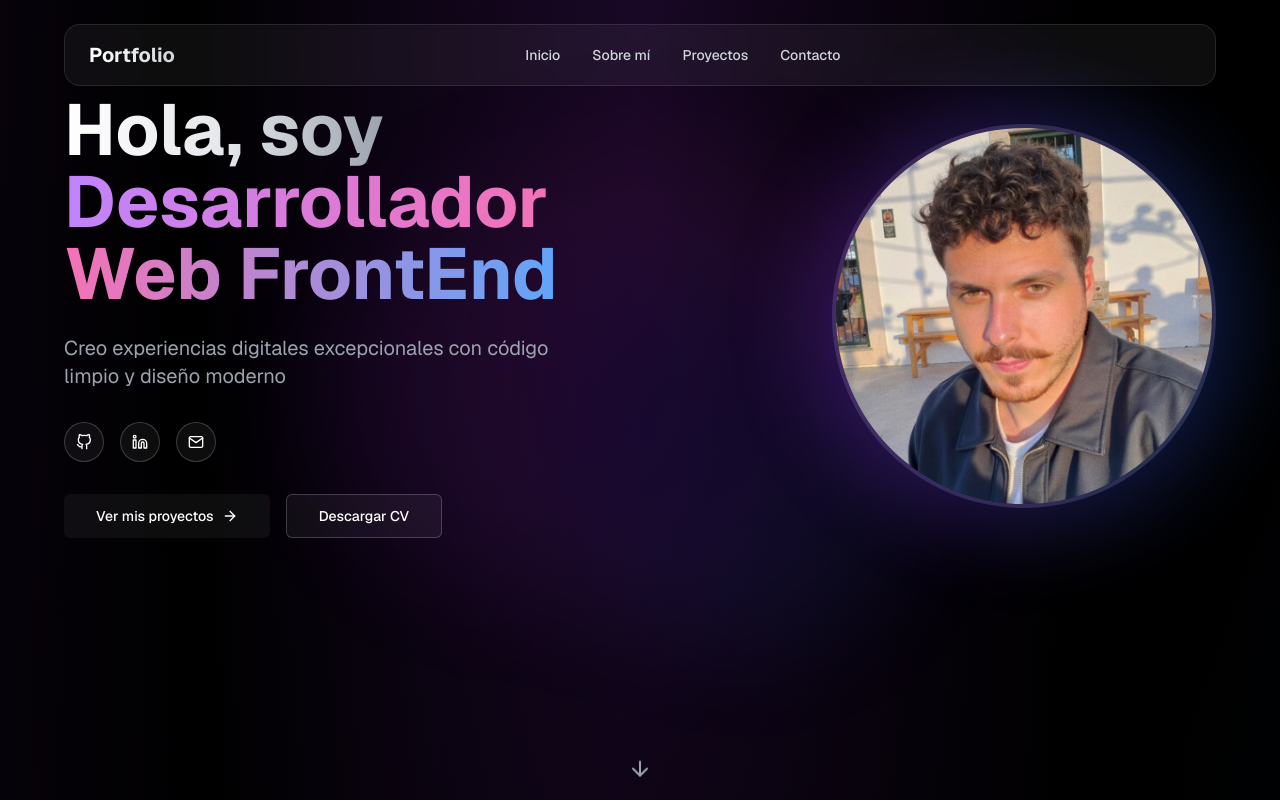
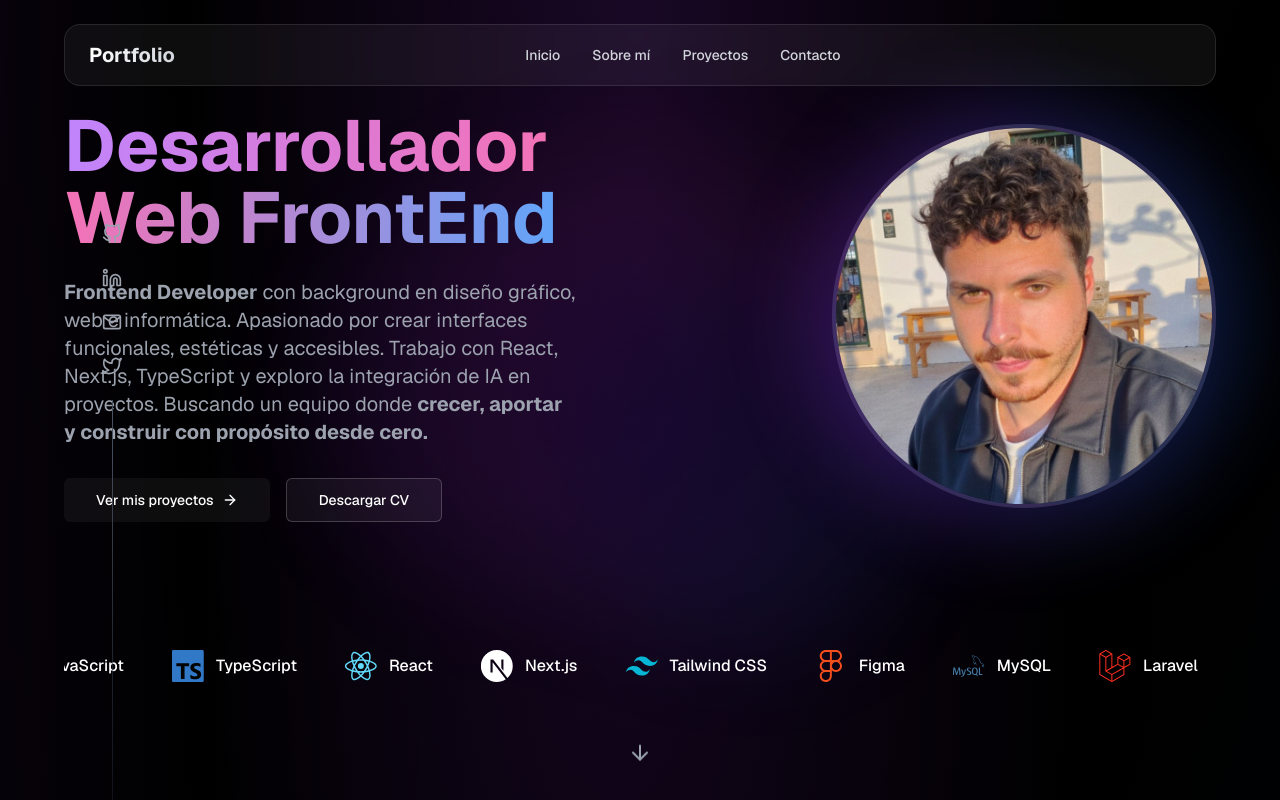
Before and after one commit to envyx10/mi-portfolio, a Next.js app: page / in a window 1280 px wide. Shown: the top 800 px of the page. Built offline with nearby package versions, Linux system fonts and the light colour scheme.

Commit message:
feat: agregar barra lateral de redes sociales y optimizar animaciones iniciales

```diff
--- a/app/globals.css
+++ b/app/globals.css
@@ -97,16 +97,18 @@ body {
 }
 
 @keyframes scroll {
-  0% {
+  from {
     transform: translateX(0);
   }
-  100% {
-    transform: translateX(-50%);
+  to {
+    transform: translateX(-100%);
   }
 }
 
 .animate-scroll {
-  animation: scroll 30s linear infinite;
+  animation: scroll 60s linear infinite;
+  will-change: transform;
+  -webkit-animation: scroll 60s linear infinite;
 }
 
 .animate-scroll:hover {
--- a/app/page.tsx
+++ b/app/page.tsx
@@ -4,6 +4,7 @@ import { About } from "@/components/about"
 import { Projects } from "@/components/projects"
 import { Contact } from "@/components/contact"
 import { Footer } from "@/components/footer"
+import { SocialSidebar } from "@/components/social-sidebar"
 
 export default function Portfolio() {
   return (
@@ -12,6 +13,9 @@ export default function Portfolio() {
         {/* Background gradient */}
         <div className="absolute inset-0 bg-gradient-to-br from-purple-900/20 via-black to-blue-900/20" />
         <div className="absolute inset-0 bg-[radial-gradient(ellipse_at_top,_var(--tw-gradient-stops))] from-purple-900/20 via-black to-transparent" />
+
+        {/* Social Sidebar */}
+        <SocialSidebar />
 
         <div className="relative z-10">
           <Header />
--- a/components/header.tsx
+++ b/components/header.tsx
@@ -1,14 +1,14 @@
 "use client"
 
-import { useState, useEffect, useRef } from "react"
+import { useState, useEffect } from "react"
 import { FiMenu, FiX } from "react-icons/fi"
 import { Button } from "@/components/ui/button"
-import { gsap } from "gsap"
+import { useGsapInitialAnimation } from "@/hooks/use-gsap-initial"
 
 export function Header() {
   const [isMenuOpen, setIsMenuOpen] = useState(false)
   const [isScrolled, setIsScrolled] = useState(false)
-  const headerRef = useRef<HTMLElement>(null)
+  const headerRef = useGsapInitialAnimation(0) // Sin delay adicional - aparece primero
 
   useEffect(() => {
     const handleScroll = () => {
@@ -16,26 +16,6 @@ export function Header() {
     }
     window.addEventListener("scroll", handleScroll)
     return () => window.removeEventListener("scroll", handleScroll)
-  }, [])
-
-  useEffect(() => {
-    if (typeof window !== "undefined" && headerRef.current) {
-      // Animación inicial del header
-      gsap.fromTo(
-        headerRef.current,
-        {
-          y: -100,
-          opacity: 0,
-        },
-        {
-          y: 0,
-          opacity: 1,
-          duration: 1,
-          ease: "power2.out",
-          delay: 0.5,
-        }
-      )
-    }
   }, [])
 
   const navItems = [
--- a/components/hero.tsx
+++ b/components/hero.tsx
@@ -1,17 +1,23 @@
-"use client"
+"use client";
 
-import { FiArrowDown, FiGithub, FiLinkedin, FiMail, FiArrowRight } from "react-icons/fi"
-import { Button } from "@/components/ui/button"
-import { TechSlider } from "@/components/tech-slider"
-import { useGsapFadeInLeft, useGsapFadeInRight } from "@/hooks/use-gsap-scroll"
-import Image from 'next/image'
+import {
+  FiArrowDown,
+  FiArrowRight,
+} from "react-icons/fi";
+import { Button } from "@/components/ui/button";
+import { TechSlider } from "@/components/tech-slider";
+import { useGsapInitialAnimation } from "@/hooks/use-gsap-initial";
+import Image from "next/image";
 
 export function Hero() {
-  const leftContentRef = useGsapFadeInLeft()
-  const rightContentRef = useGsapFadeInRight()
+  const leftContentRef = useGsapInitialAnimation(0.1); // Pequeño delay después del header
+  const rightContentRef = useGsapInitialAnimation(0.2); // Pequeño delay después del contenido izquierdo
 
   return (
-    <section id="home" className="min-h-screen flex items-center justify-center px-4 pt-20 relative overflow-hidden">
+    <section
+      id="home"
+      className="min-h-screen flex items-center justify-center px-4 pt-20 relative overflow-hidden"
+    >
       {/* Animated background gradients */}
       <div className="absolute inset-0 opacity-15">
         <div className="absolute top-1/4 left-1/4 w-96 h-96 bg-purple-600/60 rounded-full mix-blend-multiply filter blur-3xl animate-blob"></div>
@@ -26,41 +32,17 @@ export function Hero() {
           <div ref={leftContentRef} className="space-y-8">
             <div>
               <h1 className="text-4xl md:text-6xl lg:text-7xl font-bold mb-6">
-                <span className="bg-gradient-to-r from-white via-gray-200 to-gray-400 bg-clip-text text-transparent">
-                  Hola, soy
-                </span>
-                <br />
                 <span className="bg-gradient-to-r from-purple-400 via-pink-400 to-blue-400 bg-clip-text text-transparent">
                   Desarrollador Web FrontEnd
                 </span>
               </h1>
               <p className="text-lg md:text-xl text-gray-400 leading-relaxed max-w-lg">
-                Creo experiencias digitales excepcionales con código limpio y diseño moderno
+                <b>Frontend Developer</b> con background en diseño gráfico, web e
+                informática. Apasionado por crear interfaces funcionales,
+                estéticas y accesibles. Trabajo con React, Next.js, TypeScript y
+                exploro la integración de IA en proyectos. Buscando un equipo
+                donde <b>crecer, aportar y construir con propósito desde cero.</b>
               </p>
-            </div>
-
-            <div className="flex items-center gap-4">
-              <Button
-                variant="outline"
-                size="icon"
-                className="rounded-full border-white/20 bg-white/5 hover:bg-white/10 hover:text-white text-white"
-              >
-                <FiGithub className="h-5 w-5" />
-              </Button>
-              <Button
-                variant="outline"
-                size="icon"
-                className="rounded-full border-white/20 bg-white/5 hover:bg-white/10 hover:text-white text-white"
-              >
-                <FiLinkedin className="h-5 w-5" />
-              </Button>
-              <Button
-                variant="outline"
-                size="icon"
-                className="rounded-full border-white/20 bg-white/5 hover:bg-white/10 hover:text-white text-white"
-              >
-                <FiMail className="h-5 w-5" />
-              </Button>
             </div>
 
             <div className="flex flex-col sm:flex-row gap-4">
@@ -71,7 +53,7 @@ export function Hero() {
                   document.getElementById("projects")?.scrollIntoView({
                     behavior: "smooth",
                     block: "start",
-                  })
+                  });
                 }}
               >
                 <span className="flex items-center gap-2">
@@ -90,7 +72,10 @@ export function Hero() {
           </div>
 
           {/* Right side - Profile image */}
-          <div ref={rightContentRef} className="flex justify-center lg:justify-end">
+          <div
+            ref={rightContentRef}
+            className="flex justify-center lg:justify-end"
+          >
             <div className="relative">
               <div className="absolute inset-0 bg-gradient-to-r from-purple-600 to-blue-600 rounded-full blur-2xl opacity-30 scale-110"></div>
               <div className="relative w-80 h-80 md:w-96 md:h-96 rounded-full overflow-hidden border-4 border-white/10 bg-gradient-to-br from-purple-900/20 to-blue-900/20">
@@ -118,5 +103,5 @@ export function Hero() {
         </div>
       </div>
     </section>
-  )
+  );
 }
--- /dev/null
+++ b/components/social-sidebar.tsx
@@ -0,0 +1,64 @@
+"use client"
+
+import { useRef } from "react"
+import { FiGithub, FiLinkedin, FiMail, FiTwitter } from "react-icons/fi"
+import { useGsapInitialAnimation } from "@/hooks/use-gsap-initial"
+import Link from 'next/link'
+
+export function SocialSidebar() {
+  const sidebarRef = useGsapInitialAnimation(0) // Sin delay adicional - aparece con el header
+
+  const socialLinks = [
+    {
+      name: "GitHub",
+      icon: <FiGithub className="h-5 w-5" />,
+      href: "https://github.com/tu-usuario",
+      color: "hover:text-white",
+    },
+    {
+      name: "LinkedIn",
+      icon: <FiLinkedin className="h-5 w-5" />,
+      href: "https://linkedin.com/in/tu-perfil",
+      color: "hover:text-blue-400",
+    },
+    {
+      name: "Email",
+      icon: <FiMail className="h-5 w-5" />,
+      href: "mailto:tu-email@ejemplo.com",
+      color: "hover:text-purple-400",
+    },
+    {
+      name: "Twitter",
+      icon: <FiTwitter className="h-5 w-5" />,
+      href: "https://twitter.com/tu-usuario",
+      color: "hover:text-cyan-400",
+    },
+  ]
+
+  return (
+    <div className="fixed left-[5%] xl:left-[8%] 2xl:left-[12%] top-[28%] z-50 hidden lg:block">
+      <div ref={sidebarRef} className="flex flex-col gap-6">
+        {socialLinks.map((link, index) => (
+          <Link
+            key={index}
+            href={link.href}
+            target="_blank"
+            rel="noopener noreferrer"
+            className={`text-gray-400 ${link.color} transition-all duration-300 hover:scale-125 transform relative group`}
+            title={link.name}
+          >
+            {link.icon}
+
+            {/* Tooltip sutil */}
+            <span className="absolute left-8 top-1/2 -translate-y-1/2 bg-gray-800 text-white text-xs px-2 py-1 rounded opacity-0 group-hover:opacity-100 transition-opacity duration-200 whitespace-nowrap pointer-events-none">
+              {link.name}
+            </span>
+          </Link>
+        ))}
+
+        {/* Línea decorativa extendida que va desde los iconos hasta abajo */}
+        <div className="w-px h-[70vh] bg-gradient-to-b from-gray-600 via-gray-700/50 to-transparent mx-auto"></div>
+      </div>
+    </div>
+  )
+}
--- a/components/tech-slider.tsx
+++ b/components/tech-slider.tsx
@@ -5,30 +5,36 @@ import {
   SiJavascript,
   SiReact,
   SiNextdotjs,
-  SiNodedotjs,
   SiTailwindcss,
   SiHtml5,
   SiCss3,
-  SiPython,
   SiGit,
   SiFigma,
-  SiMongodb,
-  SiPostgresql,
-  SiDocker
+  SiDocker,
+  SiMysql,
+  SiLaravel
 } from "react-icons/si"
-import { useGsapScrollAnimation } from "@/hooks/use-gsap-scroll"
+import { useGsapInitialAnimation } from "@/hooks/use-gsap-initial"
 
 export function TechSlider() {
-  const sliderRef = useGsapScrollAnimation()
+  const sliderRef = useGsapInitialAnimation(0.3) // Aparece después del hero
 
   const technologies = [
     {
-      name: "TypeScript",
-      logo: <SiTypescript className="w-8 h-8 text-[#3178C6]" />,
+      name: "HTML5",
+      logo: <SiHtml5 className="w-8 h-8 text-[#E34F26]" />,
+    },
+    {
+      name: "CSS3",
+      logo: <SiCss3 className="w-8 h-8 text-[#1572B6]" />,
     },
     {
       name: "JavaScript",
       logo: <SiJavascript className="w-8 h-8 text-[#F7DF1E]" />,
+    },
+    {
+      name: "TypeScript",
+      logo: <SiTypescript className="w-8 h-8 text-[#3178C6]" />,
     },
     {
       name: "React",
@@ -39,61 +45,44 @@ export function TechSlider() {
       logo: <SiNextdotjs className="w-8 h-8 text-white" />,
     },
     {
-      name: "Node.js",
-      logo: <SiNodedotjs className="w-8 h-8 text-[#8CC84B]" />,
-    },
-    {
       name: "Tailwind CSS",
       logo: <SiTailwindcss className="w-8 h-8 text-[#06B6D4]" />,
-    },
-    {
-      name: "HTML5",
-      logo: <SiHtml5 className="w-8 h-8 text-[#E34F26]" />,
-    },
-    {
-      name: "CSS3",
-      logo: <SiCss3 className="w-8 h-8 text-[#1572B6]" />,
-    },
-    {
-      name: "Python",
-      logo: <SiPython className="w-8 h-8 text-[#3776AB]" />,
-    },
-    {
-      name: "Git",
-      logo: <SiGit className="w-8 h-8 text-[#F05032]" />,
     },
     {
       name: "Figma",
       logo: <SiFigma className="w-8 h-8 text-[#F24E1E]" />,
     },
     {
-      name: "MongoDB",
-      logo: <SiMongodb className="w-8 h-8 text-[#47A248]" />,
+      name: "MySQL",
+      logo: <SiMysql className="w-8 h-8 text-[#4479A1]" />,
     },
     {
-      name: "PostgreSQL",
-      logo: <SiPostgresql className="w-8 h-8 text-[#4169E1]" />,
+      name: "Laravel",
+      logo: <SiLaravel className="w-8 h-8 text-[#FF2D20]" />,
     },
     {
       name: "Docker",
       logo: <SiDocker className="w-8 h-8 text-[#2496ED]" />,
     },
+    {
+      name: "Git",
+      logo: <SiGit className="w-8 h-8 text-[#F05032]" />,
+    },
   ]
+
+  // Duplicamos las tecnologías para crear un array largo sin cortes
+  const duplicatedTechnologies = [...technologies, ...technologies]
 
   return (
     <div ref={sliderRef} className="w-full overflow-hidden mt-16">
-      <div className="flex animate-scroll">{/* First set */}
-        {technologies.map((tech, index) => (
-          <div key={`first-${index}`} className="flex items-center gap-3 mx-8 whitespace-nowrap">
+      <div className="flex animate-scroll w-fit">
+        {duplicatedTechnologies.map((tech, index) => (
+          <div
+            key={index}
+            className="flex items-center gap-3 px-6 whitespace-nowrap flex-shrink-0"
+          >
             <div className="text-white">{tech.logo}</div>
-            <span className="text-white font-medium text-lg">{tech.name}</span>
-          </div>
-        ))}
-        {/* Duplicate set for seamless loop */}
-        {technologies.map((tech, index) => (
-          <div key={`second-${index}`} className="flex items-center gap-3 mx-8 whitespace-nowrap">
-            <div className="text-white">{tech.logo}</div>
-            <span className="text-white font-medium text-lg">{tech.name}</span>
+            <span className="text-white font-medium text-base">{tech.name}</span>
           </div>
         ))}
       </div>
--- /dev/null
+++ b/hooks/use-gsap-initial.tsx
@@ -0,0 +1,37 @@
+"use client"
+
+import { useEffect, useRef } from "react"
+import { gsap } from "gsap"
+
+// Hook para animación inicial unificada - todos los componentes aparecen al mismo tiempo
+export const useGsapInitialAnimation = (delay = 0) => {
+  const ref = useRef<HTMLDivElement>(null)
+
+  useEffect(() => {
+    if (typeof window === "undefined") return
+
+    const element = ref.current
+    if (!element) return
+
+    // Establecer estado inicial inmediatamente
+    gsap.set(element, {
+      opacity: 0,
+      y: 30,
+    })
+
+    // Animación unificada para todos los componentes
+    gsap.to(element, {
+      opacity: 1,
+      y: 0,
+      duration: 0.8,
+      ease: "power2.out",
+      delay: 0.6 + delay, // Base delay de 0.6s + delay específico del componente
+    })
+
+    return () => {
+      // No cleanup necesario para animaciones simples
+    }
+  }, [delay])
+
+  return ref
+}
```
Also changed, not shown: temp-hook.txt (added).
